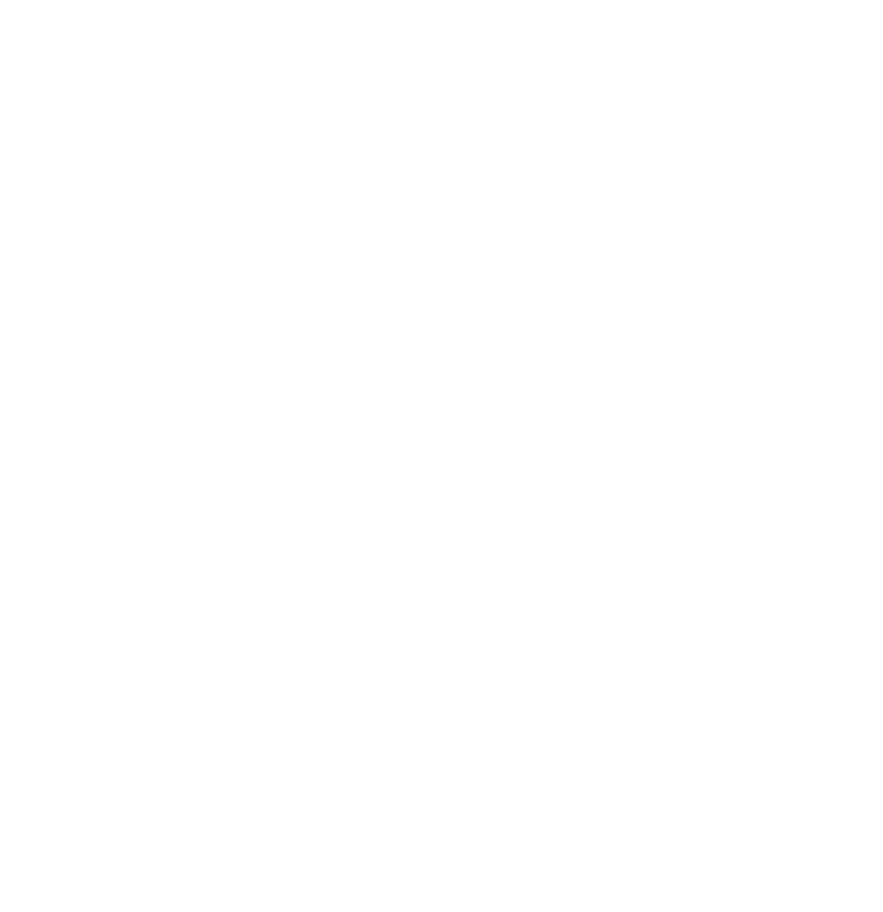
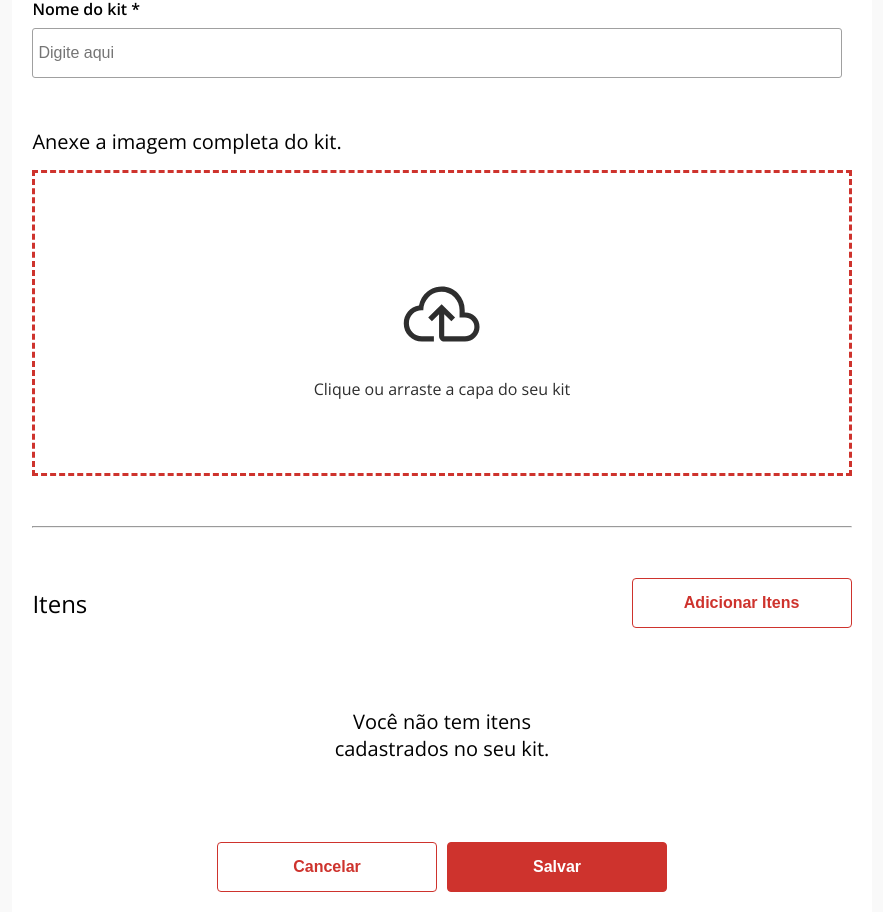
Before and after one commit to StartFuture/onboarding-me-rh-front, a React (Create React App) app: page /cad-welcome-kit in a window 1280 px wide. Before the commit this address had no page. Shown: the part 117-1029 px from the top of the page, without its empty margins (326-1209 px from the left). Before the commit the page ends 800 px from the top, so only its background shows below. Built offline with nearby package versions, Linux system fonts and the light colour scheme.

Commit message:
iniciando tela de cadastro de wk

```diff
--- a/src/AppRoutes.jsx
+++ b/src/AppRoutes.jsx
@@ -4,6 +4,7 @@
 import FormAccess from "./pages/FormAccess";
 import FirstAccess from "./pages/FirstAccess";
 import WelcomeKit from "./pages/WelcomeKit";
+import CadWelcomeKit from "./pages/CadWelcomeKit";
 
 
 const AppRoutes = () => {
@@ -15,6 +16,7 @@
         <Route path="/form-access" element={<FormAccess/>} />
         <Route path="/first-access" element={<FirstAccess/>} />
         <Route path="/welcome-kit" element={<WelcomeKit/>} />
+        <Route path="/cad-welcome-kit" element={<CadWelcomeKit/>} />
       </Routes>
     </BrowserRouter>
   );
--- /dev/null
+++ b/src/pages/CadWelcomeKit/assets/css/DragDrop.css
@@ -0,0 +1,90 @@
+#drag-file-element {
+    position: absolute;
+    width: 100%;
+    height: 400px;
+    border-radius: 1rem;
+    top: 0px;
+    right: 0px;
+    bottom: 0px;
+    left: 0px;
+}
+
+.logoimg {
+    display: flex !important;
+    align-items: center;
+    justify-content: center;
+    height: 300px;
+    border-style: dashed;
+    border-color: #ce332d;
+    margin-top: 15px;
+    text-align: center;
+    cursor: pointer;
+}
+
+.logoimg img {
+    display: flex;
+    padding: 15px;
+    margin: auto;
+    width: 40%;
+}
+
+.logoimg span {
+    margin-bottom: 100px;
+    color: #2E2E2E;
+    font-size: 16px;
+    font-weight: 300;
+}
+
+.logo-inserted {
+    justify-content: space-between;
+    width: 100%;
+    margin-top: 25px;
+    text-align: start;
+}
+
+.logo-inserted div {
+    width: 60%;
+}
+
+.logo-inserted h4 {
+    overflow: auto;
+    overflow-wrap: break-word;
+    word-wrap: break-word;
+    -webkit-hyphens: auto;
+    -ms-hyphens: auto;
+    -moz-hyphens: auto;
+    hyphens: auto;
+
+    color: var(--secondary, #1E1E1E);
+    font-size: 20px;
+    font-weight: 400;
+}
+
+.logo-inserted span {
+    color: var(--secondary, #1E1E1E);
+    font-size: 16px;
+    font-weight: 300;
+}
+
+.logo-inserted-preview {
+    width: 20%;
+    height: fit-content;
+    margin-right: 15px;
+    border-color: lightgray;
+    border-radius: 8px;
+    border-width: 1px;
+}
+
+.remove-button {
+    width: fit-content !important;
+    text-align: center;
+    vertical-align: auto;
+    writing-mode: vertical-lr
+}
+
+@media (max-width: 650px) {
+
+    .logoimg {
+        height: 30vh;
+    }
+  }
--- /dev/null
+++ b/src/pages/CadWelcomeKit/assets/css/style.css
@@ -0,0 +1,192 @@
+@import url('https://fonts.googleapis.com/css2?family=Open+Sans:ital,wght@0,300;0,400;0,500;0,600;0,700;0,800;1,300;1,400;1,500;1,600;1,700;1,800&display=swap');
+
+body {
+  margin: 0;
+  padding: 0;
+  box-sizing: border-box;
+  font-family: Open Sans;
+}
+
+.form-container {
+  margin-left: auto;
+  display: flex;
+  height: 100%;
+  width: 80%;
+  background: #f9f9f9;
+}
+
+.kit-container {
+  display: flex;
+  height: 80%;
+  width: 80%;
+  margin-top: 50px;
+  flex-direction: column;
+  background: #FFFFFF;
+  padding: 20px;
+}
+
+.kit-title{
+  display: flex;
+  align-self: self-start;
+  align-items: center;
+  justify-content: start;
+  height: 20px;
+}
+
+.kit-title h4{
+  font-weight: 400;
+  font-size: 24px;
+}
+
+.company-form {
+  width: 100%;
+  display: flex;
+  flex-direction: column;
+}
+.company-form input {
+  font-size: 16px;
+  width: 98%;
+  border-radius: 3px;
+  padding: 15px 0px;
+  padding-left: 5px;
+  border-color: #a0a0a0;
+  border-style: solid;
+  border-width: 1px;
+}
+
+.company-form h4 {
+  font-weight: 600;
+  font-size: 16px;
+  margin: 25px 0px 8px;
+}
+
+.nextbutton {
+  width: 100%;
+  border: none;
+  border-radius: 4px;
+  background: #ce332d;
+  color: #ffff;
+  padding: 10px;
+}
+
+.form-container hr {
+  background-color: #d9d9d9;
+  margin: 50px 0px;
+}
+
+.send-soon {
+  margin-top: 50px;
+}
+
+.send-soon span {
+  font-weight: 400;
+  font-size: 20px;
+}
+
+.items {
+  display: flex;
+  justify-content: space-between;
+  align-items: center;
+}
+
+.items span {
+  font-weight: 400;
+  font-size: 24px;
+}
+
+.items button {
+  color: #CE332D;
+  background-color: #FFFFFF;
+  border: 1px solid #CE332D;
+  border-radius: 4px;
+  padding: 14px, 16px, 14px, 16px;
+  width: 220px;
+  height: 50px;
+  font-weight: 600;
+  font-size: 16px;
+}
+
+.no-items {
+  display: flex;
+  margin-top: 10vh;
+  text-align: center;
+  justify-content: center;
+  align-items: center;
+}
+
+.no-items span{
+  font-weight: 400;
+  font-size: 20px;
+  width: 30%;
+}
+
+.buttons {
+  display: flex;
+  margin-top: 10vh;
+  align-items: center;
+  justify-content: center;
+}
+
+.cancel-button{
+    color: #CE332D;
+    background-color: #FFFFFF;
+    border: 1px solid #CE332D;
+    border-radius: 4px;
+    padding: 14px, 16px, 14px, 16px;
+    width: 220px;
+    height: 50px;
+    font-weight: 600;
+    font-size: 16px;
+    margin-right: 5px;
+}
+
+.save-button{
+  color: #FFFFFF;
+  background-color: #CE332D;
+  border: 1px solid #CE332D;
+  border-radius: 4px;
+  padding: 14px, 16px, 14px, 16px;
+  width: 220px;
+  height: 50px;
+  font-weight: 600;
+  font-size: 16px;
+  margin-left: 5px;
+}
+
+@media (max-width: 650px) {
+
+  .form-container {
+    width: 100%;
+  }
+
+  .kit-container {
+    background: #f9f9f9;
+  }
+
+  .no-items span{
+    width: 100%;
+  }
+
+  .buttons {
+    flex-direction:column-reverse;
+  }
+
+  .cancel-button{
+  margin-top: 5px;
+  margin-right: 0px;
+}
+
+.save-button{
+  margin-bottom: 5px;
+  margin-left: 0px;
+}
+
+}
+
+
+@media (max-width: 400px) {
+
+  .items button {
+    width: 40%;
+  }
+}
--- /dev/null
+++ b/src/pages/CadWelcomeKit/components/DragDrop/DragDrop.jsx
@@ -0,0 +1,96 @@
+import { useState, useRef } from "react";
+import Upload from "../../assets/img/Upload.svg";
+import RedTrashIcon from "../../../../assets/img/red-trash-icon.svg"
+import "../../assets/css/DragDrop.css";
+
+const DragDrop = () => {
+  const [image, setImage] = useState(null);
+  const [preview, setPreview] = useState(Upload);
+  const [dragActive, setDragActive] = useState(false);
+  const inputRef = useRef(null);
+
+  const handleDrag = function (e) {
+    e.preventDefault();
+    e.stopPropagation();
+    if (e.type === "dragenter" || e.type === "dragover") {
+      setDragActive(true);
+    } else if (e.type === "dragleave") {
+      setDragActive(false);
+    }
+  };
+
+  const handleDrop = function (e) {
+    e.preventDefault();
+    e.stopPropagation();
+    setDragActive(false);
+
+    const { files } = e.dataTransfer;
+    if (files && files.length) {
+      setImage(files[0]);
+      const objectUrl = URL.createObjectURL(files[0])
+      setPreview(objectUrl)
+    }
+  };
+
+  const handleChange = function (e) {
+    e.preventDefault();
+    const { files } = e.target;
+    if (files && files.length) {
+      setImage(files[0]);
+      const objectUrl = URL.createObjectURL(files[0])
+      setPreview(objectUrl)
+    }
+  };
+
+  const onButtonClick = () => {
+    inputRef.current.click();
+  };
+
+  const handleRemoveImage = (e) => {
+    console.log(image);
+    setImage(null);
+    setPreview(Upload);
+  };
+
+  const convertByteToMB = (bytes) => {
+    if (bytes) {
+      const fileSizeBytes = 9000000;
+      let fileSizeMB = fileSizeBytes / (1024 ** 2);
+      return fileSizeMB.toString().split(".")[0];
+    }
+
+    return 0;
+  }
+
+  return (
+    <>
+      <form style={{ display: image ? "none" : "block" }}
+        className="logoimg" onDragEnter={handleDrag} onSubmit={(e) => e.preventDefault()} onClick={onButtonClick}>
+        <input ref={inputRef} type="file" id="input-file-upload"
+          multiple={true} onChange={handleChange} style={{ display: "none" }} />
+
+        <label htmlFor="input-file-upload" className={dragActive ? "drag-active" : ""}>
+          <div>
+            <img src={preview} alt="enviar logo da empresa" />
+            <span>Clique ou arraste a capa do seu kit</span>
+          </div>
+        </label>
+        {dragActive && <div id="drag-file-element" onDragEnter={handleDrag} onDragLeave={handleDrag} onDragOver={handleDrag} onDrop={handleDrop}></div>}
+      </form>
+
+      <div style={{ display: !image ? "none" : "flex" }} className="logo-inserted">
+        <img className="logo-inserted-preview" src={preview} alt="logo da sua empresa" />
+        <div>
+          <h4>{image?.name}</h4>
+          <span>{convertByteToMB(image?.size)}MB</span>
+        </div>
+
+        <div className="remove-button" onClick={handleRemoveImage}>
+          <img src={RedTrashIcon} alt="botão de excluir" />
+        </div>
+      </div>
+    </>
+  );
+};
+
+export default DragDrop
--- /dev/null
+++ b/src/pages/CadWelcomeKit/components/Form/Form.jsx
@@ -0,0 +1,43 @@
+import "../../assets/css/style.css";
+import DragDrop from "../DragDrop/DragDrop";
+
+const Form = () => {
+  return (
+    <div className="form-container">
+
+      <div className="kit-container">
+
+        <div class="kit-title">
+          <h4>Kit</h4>
+        </div>
+
+        <form className="company-form">
+          <h4>Nome do kit *</h4>
+          <input type="text" placeholder="Digite aqui" />
+
+          <div class="send-soon">
+            <span>Anexe a imagem completa do kit.</span>
+
+            <DragDrop />
+          </div>
+
+          <hr />
+
+          <div className="items">
+            <span>Itens</span>
+            <button>Adicionar Itens</button>
+          </div>
+          <div className="no-items">
+            <span>Você não tem itens cadastrados no seu kit.</span>
+          </div>
+          <div className="buttons">
+            <button className="cancel-button">Cancelar</button>
+            <button className="save-button">Salvar</button>
+          </div>
+        </form>
+      </div>
+    </div>
+  );
+};
+
+export default Form;
--- /dev/null
+++ b/src/pages/CadWelcomeKit/index.jsx
@@ -0,0 +1,12 @@
+import "./assets/css/style.css";
+import Form from "./components/Form/Form";
+
+const CadWelcomeKit = () => {
+  return (
+    <>
+        <Form />
+    </>
+  );
+};
+
+export default CadWelcomeKit;
--- a/src/pages/WelcomeKit/index.jsx
+++ b/src/pages/WelcomeKit/index.jsx
@@ -17,7 +17,7 @@
   const getPaginatedKits = async (page) => {
     await api.get(`/getall-wk-paginated/?page=${page}`)
       .then((res) => setKits(res.data)
-      ).catch ((err) => {
+      ).catch((err) => {
         console.log(err)
       });
   }
@@ -30,7 +30,7 @@
     setKits(searchedKits);
 
     const searchbar = document.getElementById('search-bar');
-    if(searchbar.value.length === 0) {
+    if (searchbar.value.length === 0) {
       getPaginatedKits(actualPage)
     }
   }, [actualPage]);
@@ -39,7 +39,7 @@
   const getKits = async () => {
     await api.get(`/getall-welcome-kit/`)
       .then((res) => setTotalKits(res.data)
-      ).catch ((err) => {
+      ).catch((err) => {
         console.log(err)
       });
   }
```
Also changed, not shown: src/pages/CadWelcomeKit/assets/img/Upload.svg (added). Lines whose indentation alone changed are shown as unchanged.
